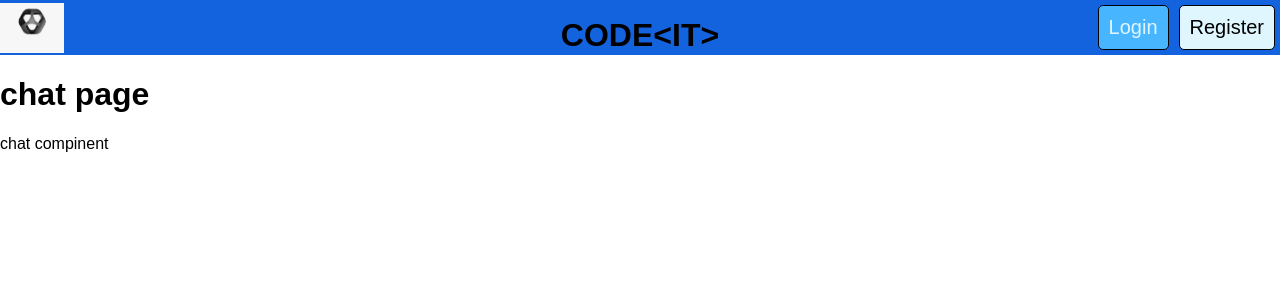
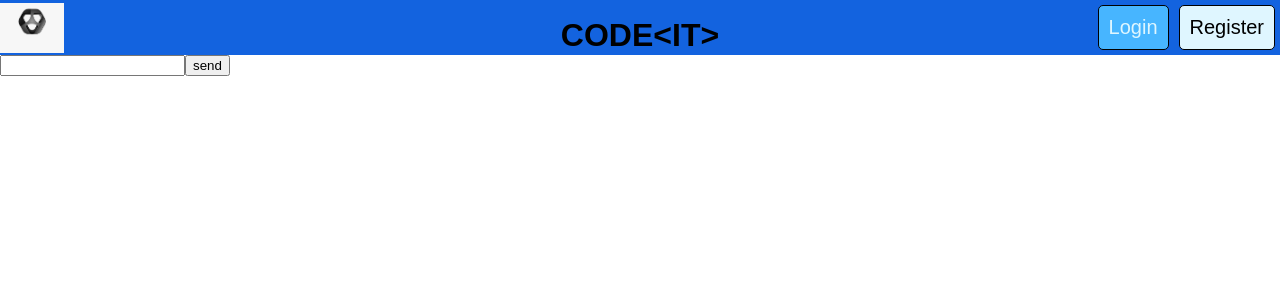
Before and after one commit to HseinKt/Code-Editor, a React (Create React App) app in the folder code_editor/: page /chat_page in a window 1280 px wide. Shown: the top 300 px of the page. Built offline with nearby package versions, Linux system fonts and the light colour scheme.

Commit message:
created the input text and the button submit

```diff
--- a/code_editor/src/pages/chat_page.js
+++ b/code_editor/src/pages/chat_page.js
@@ -1,12 +1,36 @@
 import Header from "../components/landing_page/header"
 import Chat from "../components/chat_page/chat"
+import { useState } from "react";
 
 const ChatingPage = () => {
+    const [messages, setMessages] = useState([]);
+    const [value, setValue] = useState("");
+
+    const handleValue = (e) => {
+        setValue(e.target.value)
+    }
+
+    const handleMessageSend = (e) => {
+        e.preventDefault();
+        setMessages([...messages, value]);
+        setValue("");
+
+    }
+    console.log(messages);
+
     return (
         <div>
             <Header/>
-            <h1>chat page</h1>
-            <Chat />
+            <form onSubmit={handleMessageSend}>
+                <input
+                    type="text"
+                    value={value}
+                    onChange={handleValue}
+                />
+                <button type="submit">
+                    <div className="sendButton"> send</div>
+                </button>
+            </form>
         </div>
      );
 }
```
